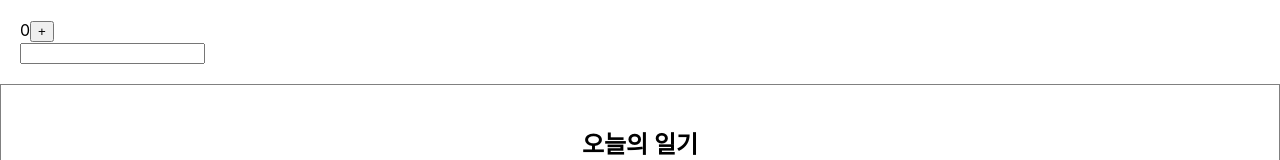
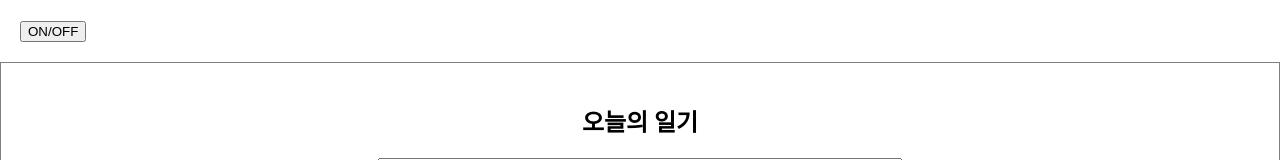
Before and after one commit to yjinjo/react-app, a React (Create React App) app: page / in a window 1280 px wide. Shown: the top 160 px of the page. Built offline with nearby package versions, Linux system fonts and the light colour scheme; the HTML template or start-up script is replaced by a standard one.

Commit message:
#10. useEffect - unmount

```diff
--- a/src/Lifecycle.js
+++ b/src/Lifecycle.js
@@ -1,39 +1,27 @@
 import React from "react";
 import { useEffect, useState } from "react";
 
+const UnmountTest = () => {
+  useEffect(() => {
+    console.log("Mount!");
+
+    return () => {
+      // Unmount 시점에 실행되게 됩니다.
+      console.log("Unmount!");
+    };
+  }, []);
+  return <div>Unmount Testing Component</div>;
+};
+
 const Lifecycle = () => {
-  const [count, setCount] = useState(0);
-  const [text, setText] = useState("");
-
-  useEffect(() => {
-    console.log("Mount!"); // 컴포넌트가 탄생하는 시점
-  }, []);
-
-  useEffect(() => {
-    console.log("Update!");
-  });
-
-  useEffect(() => {
-    console.log(`count is updated: ${count}`);
-    if (count > 5) {
-      alert("count가 5를 넘었습니다. 따라서 1로 초기화합니다.");
-      setCount(1);
-    }
-  }, [count]);
-
-  useEffect(() => {
-    console.log(`text is updated: ${text}`);
-  }, [text]);
-
+  const [isVisible, setIsVisible] = useState(false);
+  const toggle = () => {
+    setIsVisible(!isVisible);
+  };
   return (
     <div style={{ padding: 20 }}>
-      <div>
-        {count}
-        <button onClick={() => setCount(count + 1)}>+</button>
-      </div>
-      <div>
-        <input value={text} onChange={(e) => setText(e.target.value)} />
-      </div>
+      <button onClick={toggle}>ON/OFF</button>
+      {isVisible && <UnmountTest />}
     </div>
   );
 };
```
